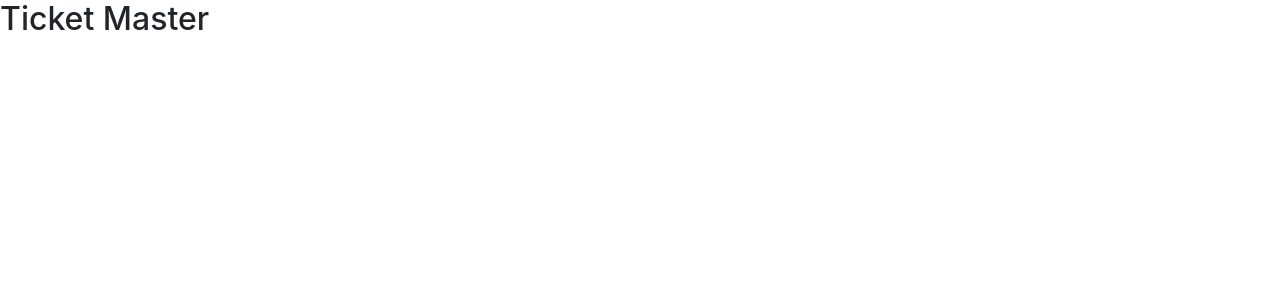
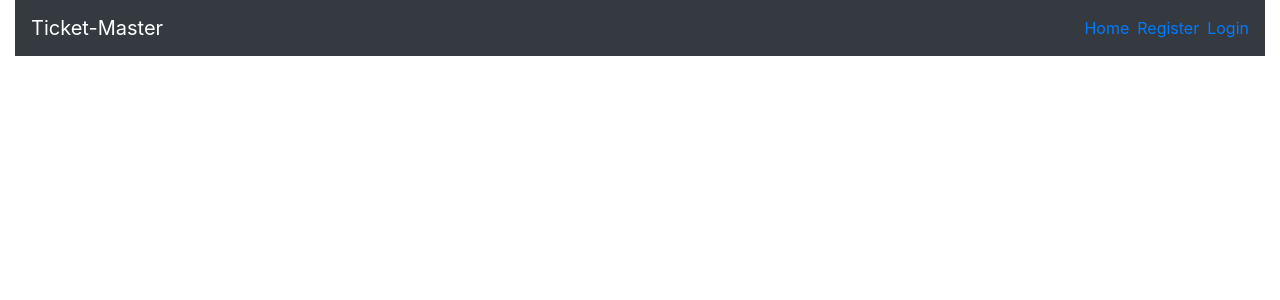
Before and after one commit to sanketshah19/personal-ticket-master-redux, a React (Create React App) app in the folder client/: page / in a window 1280 px wide. Shown: the top 300 px of the page. Built offline with nearby package versions, Linux system fonts and the light colour scheme.

Commit message:
Initialize App.js

```diff
--- a/client/src/App.js
+++ b/client/src/App.js
@@ -1,9 +1,42 @@
 import React from 'react';
+import {Nav, Navbar} from 'react-bootstrap';
+import {BrowserRouter, Switch, Link, Route} from 'react-router-dom';
+
 
 function App() {
   return (
-    <div>
-      <h2>Ticket Master</h2>
+    <div className="container-fluid">
+      <BrowserRouter>
+
+      {
+        localStorage.getItem('authToken') ?
+        (
+          <Navbar bg="dark" variant="dark" expand="lg">
+              <Navbar.Brand href="/">Ticket-Master</Navbar.Brand>
+              <Nav.Item className="ml-auto">
+                <Link to="/" className="ml-2">Home</Link>
+                <Link to="/customers" className="ml-2">Customers</Link>
+                <Link to="/departments" className="ml-2">Departments</Link>
+                <Link to="/employees" className="ml-2">Employees</Link>
+                <Link to="/tickets" className="ml-2">Tickets</Link>
+                <Link to="#" className="ml-2">Logout</Link>
+              </Nav.Item>
+          </Navbar>
+        )
+        :
+        (
+          <Navbar bg="dark" variant="dark" expand="lg">
+              <Navbar.Brand href="/">Ticket-Master</Navbar.Brand>
+              <Nav.Item className="ml-auto">
+                <Link to="/" className="ml-2">Home</Link>
+                <Link to="/users/register" className="ml-2">Register</Link>
+                <Link to="/users/login" className="ml-2">Login</Link>
+              </Nav.Item>
+          </Navbar>
+        )
+      }
+
+      </BrowserRouter>
     </div>
   )
 }
```
